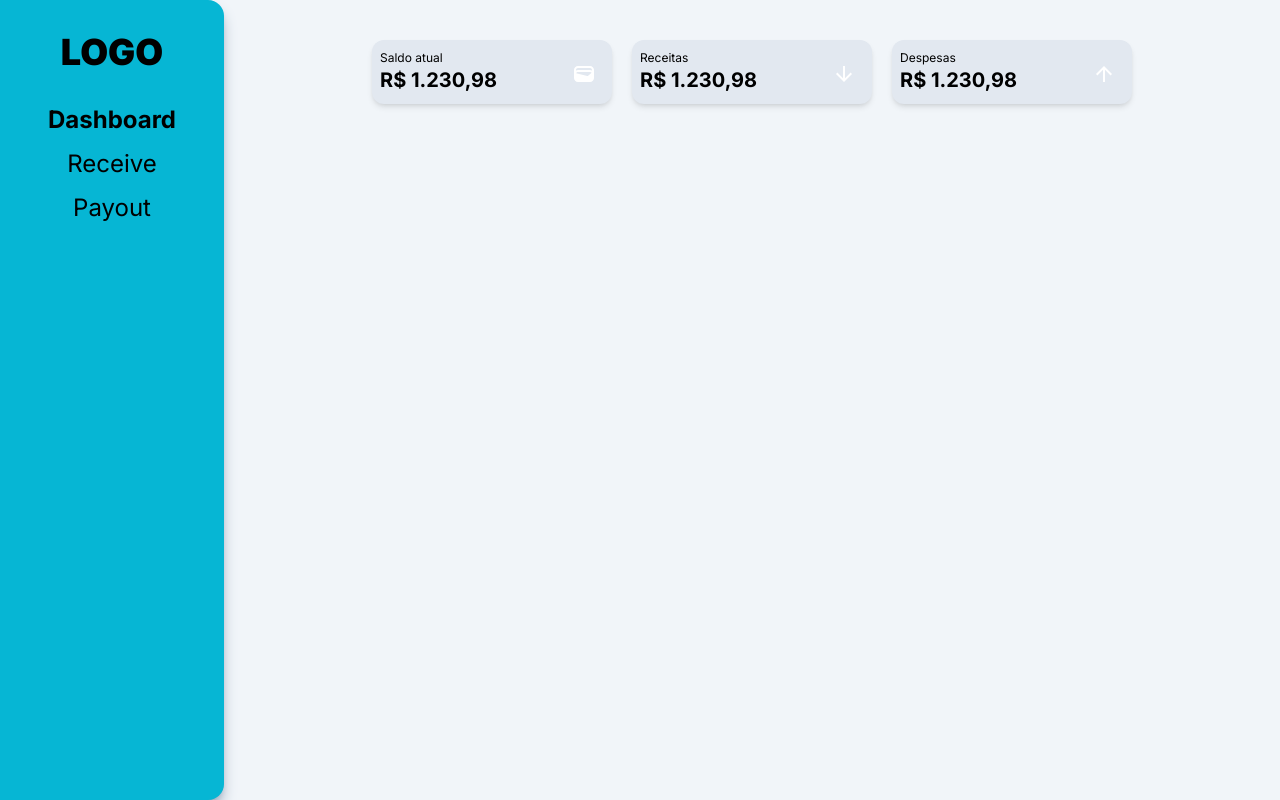
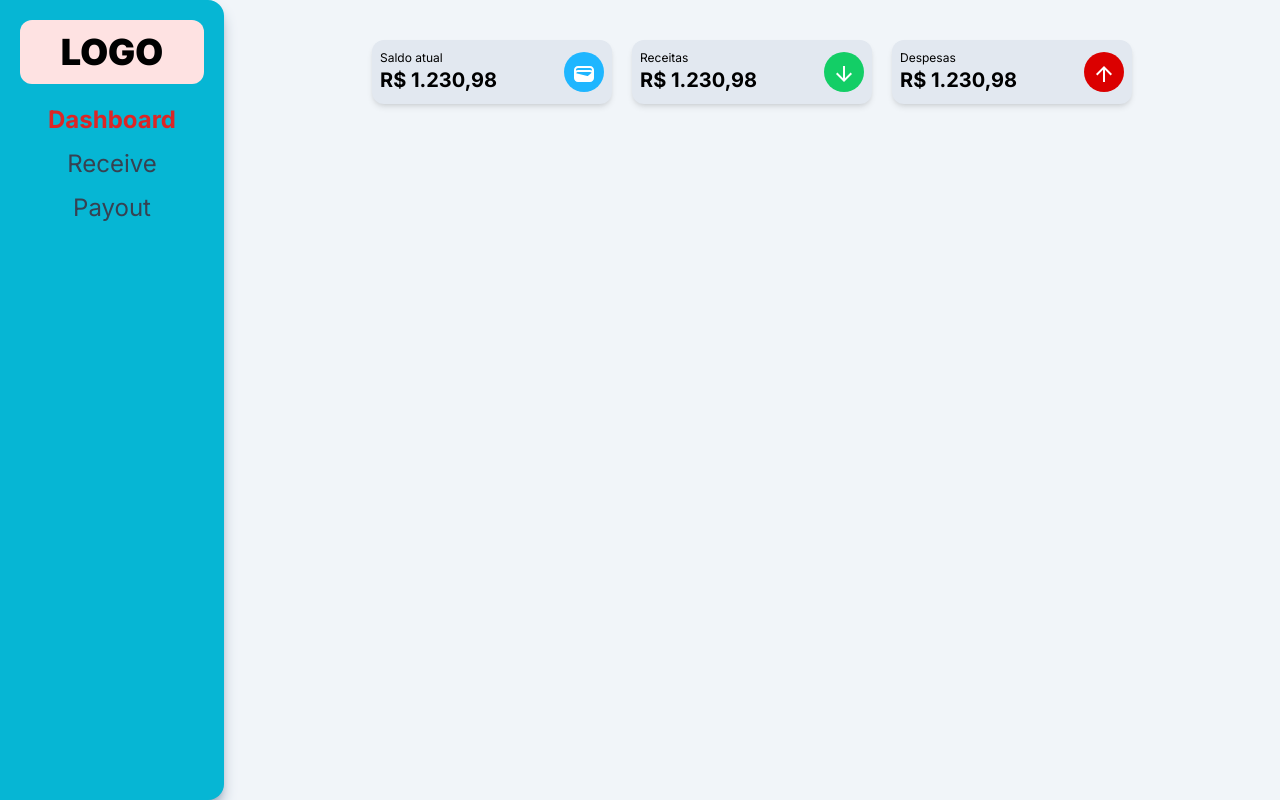
Before and after one commit to projEduardoValencio/financas, a Next.js app: page /dashboard in a window 1280 px wide. Built offline with nearby package versions, Linux system fonts and the light colour scheme.

Commit message:
fix: colors config tailwindcss

```diff
--- a/src/components/DashBoardCard/DashBoardCard.tsx
+++ b/src/components/DashBoardCard/DashBoardCard.tsx
@@ -16,7 +16,7 @@ const DashBoardCard: FC<Props> = ({label, value, color, icon}) => {
         <span className="text-xl font-bold">R$ {moneyFormat(value)}</span>
       </div>
 
-      <div className={`size-10 bg-${color} rounded-full items-center justify-center p-2`}>
+      <div className={`size-10 bg-a${color} rounded-full items-center justify-center p-2`}>
         {icon}
       </div>
     </div>
--- a/tailwind.config.ts
+++ b/tailwind.config.ts
@@ -14,19 +14,22 @@ const config: Config = {
           'conic-gradient(from 180deg at 50% 50%, var(--tw-gradient-stops))',
       },
       colors: {
-        red: "#db0000",
-        blue: '#1fb6ff',
-        purple: '#7e5bef',
-        pink: '#ff49db',
-        orange: '#ff7849',
-        green: '#13ce66',
-        yellow: '#ffc82c',
-        'gray-dark': '#273444',
-        gray: '#8492a6',
-        'gray-light': '#d3dce6',
+        ared: "#db0000",
+        ablue: '#1fb6ff',
+        apurple: '#7e5bef',
+        apink: '#ff49db',
+        aorange: '#ff7849',
+        agreen: '#13ce66',
+        ayellow: '#ffc82c',
+        'agray-dark': '#273444',
+        agray: '#8492a6',
+        'agray-light': '#d3dce6',
       }
     },
   },
   plugins: [],
+  safelist: [{
+    pattern: /(bg|text|border)-a(red|blue|purple|pink|orange|yellow|green|blue|gray-dark|gray|gray-light)/
+  }]
 }
 export default config
```
